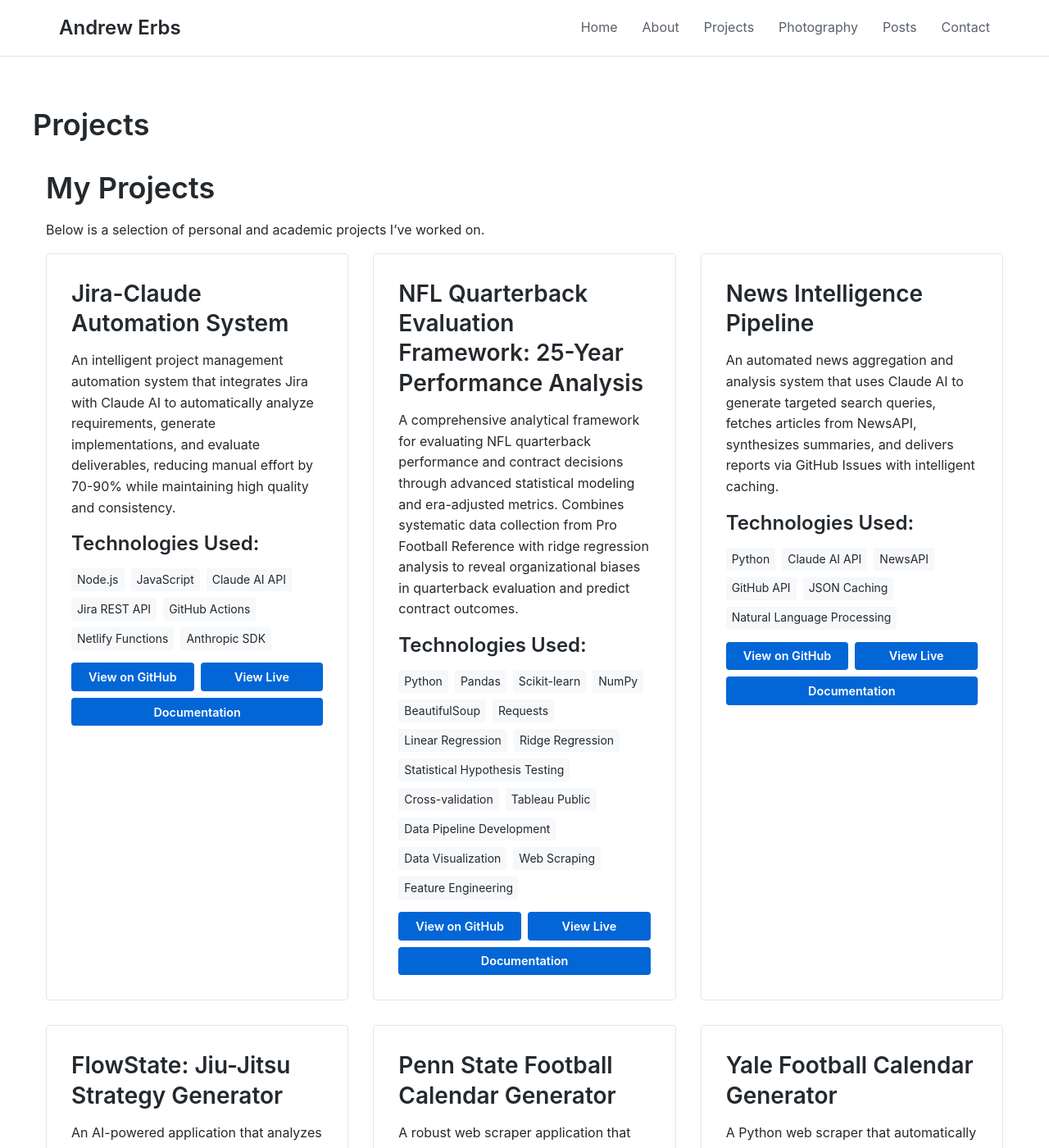
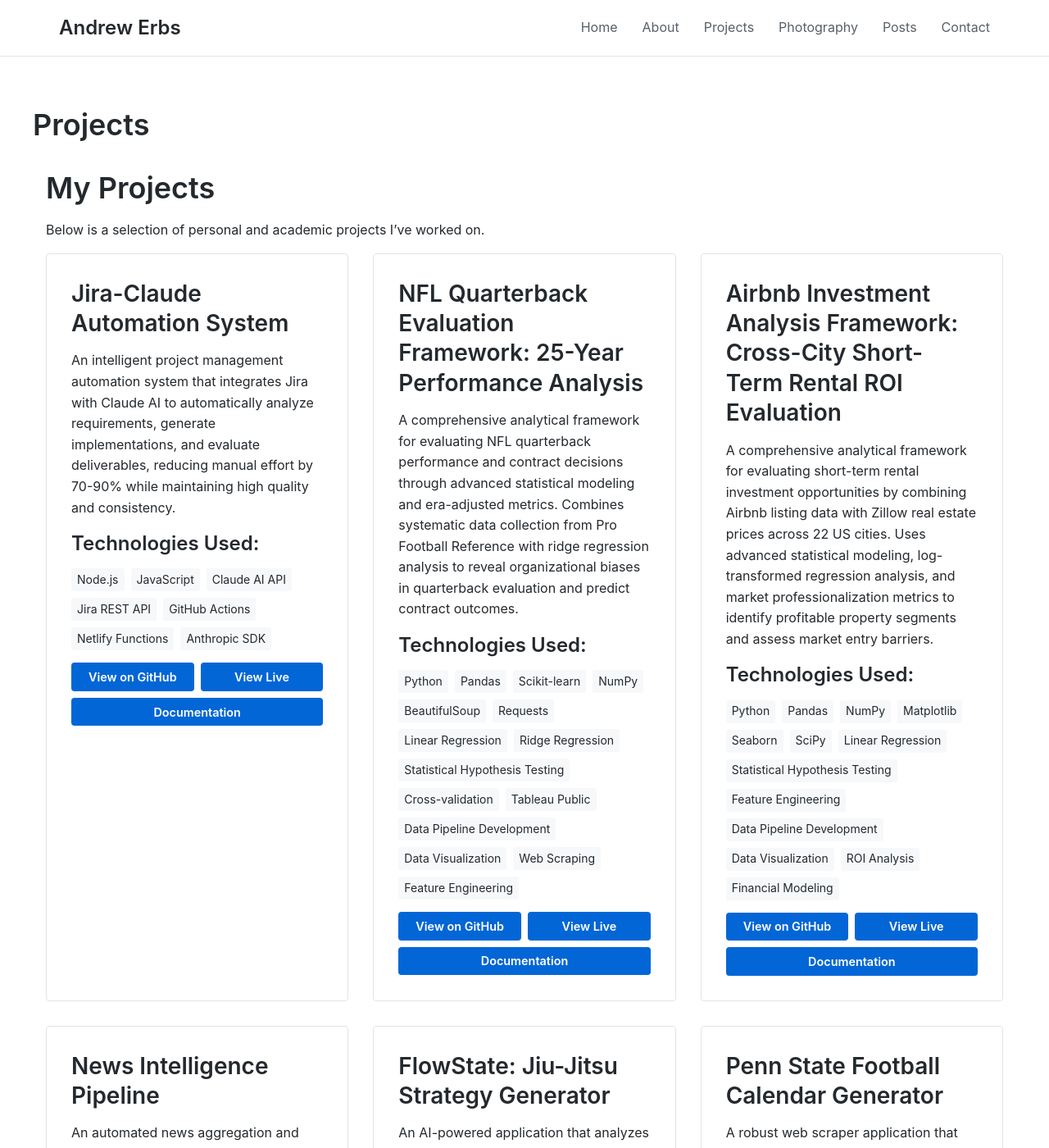
Before and after one commit to LordOfTheTrees/TreePage, a Jekyll site: the page built from pages/projects.md, in a window 1280 px wide and 1400 px high. Shown: the whole window at 82% size. Built offline with Jekyll 4.4.1, drawn with Linux system fonts in a browser that asks for light colours.

Commit message:
modified:   _data/projects.yml

```diff
--- a/_data/projects.yml
+++ b/_data/projects.yml
@@ -52,6 +52,36 @@
     - Interactive Tableau dashboards with multi-chart heat map visualizations for performance analysis
     - Comprehensive first-round quarterback database spanning 2000-2024 draft classes
     - Automated web scraping with rate limiting and robust error handling
+
+# Airbnb Investment Analysis Framework
+- title: "Airbnb Investment Analysis Framework: Cross-City Short-Term Rental ROI Evaluation"
+  description: "A comprehensive analytical framework for evaluating short-term rental investment opportunities by combining Airbnb listing data with Zillow real estate prices across 22 US cities. Uses advanced statistical modeling, log-transformed regression analysis, and market professionalization metrics to identify profitable property segments and assess market entry barriers."
+  technologies:
+    - Python
+    - Pandas
+    - NumPy
+    - Matplotlib
+    - Seaborn
+    - SciPy
+    - Linear Regression
+    - Statistical Hypothesis Testing
+    - Feature Engineering
+    - Data Pipeline Development
+    - Data Visualization
+    - ROI Analysis
+    - Financial Modeling
+  github_url: "https://github.com/LordOfTheTrees/Airbnb_Data"
+  live_url: ""
+  documentation: ""
+  key_features:
+    - Feature engineering pipeline with log transformations and revenue proxies for 200,000+ listings across 22 cities
+    - Cash-on-cash ROI analysis combining Airbnb revenue data with Zillow purchase prices and mortgage calculations
+    - Log-transformed regression analysis quantifying property size effects on pricing with percentage-based interpretation
+    - Market professionalization scoring system measuring host concentration and operator size distribution using Gini coefficients
+    - Cross-city comparative analysis identifying market-specific patterns in pricing, occupancy, and ROI performance
+    - Property segment performance analysis by room type and size revealing investment opportunities
+    - Market entry barrier analysis showing cumulative profit concentration and competitive landscape dynamics
+    - Integration of multiple data sources (Inside Airbnb, Zillow Research Data, US Census Bureau) with robust validation
 
 # News Intelligence Pipeline
 - title: "News Intelligence Pipeline"
```
Also changed, not shown: AIRBNB_PROJECT_SUMMARY.md (added, +65 -0 lines).
